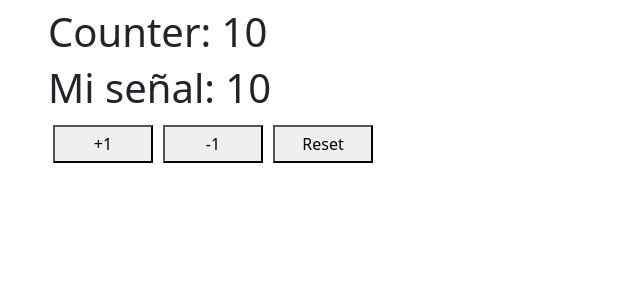
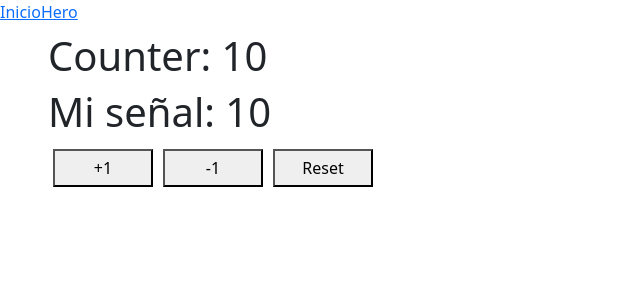
Before and after one commit to fserech/curso-angular, an Angular app in the folder bases/: page / in a window 1280 px wide. Shown: the top 300 px of the page, without its empty margins (0-640 px from the left). Built offline with nearby package versions, Linux system fonts and the light colour scheme.

Commit message:
RouterLink

```diff
--- a/bases/src/app/app.html
+++ b/bases/src/app/app.html
@@ -1,6 +1,6 @@
-<!--<nav>
-  <a routerLink="/">encabezado</a>
-</nav> -->
+<app-navbar>
+
+</app-navbar>
 <section class="mx-5 mt-2">
 <router-outlet />
 
--- a/bases/src/app/app.ts
+++ b/bases/src/app/app.ts
@@ -1,9 +1,10 @@
 import { Component, signal } from '@angular/core';
 import { RouterOutlet } from '@angular/router';
+import { Navbar } from "./components/shared/navbar/navbar";
 
 @Component({
   selector: 'app-root',
-  imports: [RouterOutlet],
+  imports: [RouterOutlet, Navbar],
   templateUrl: './app.html',
 
 })
--- /dev/null
+++ b/bases/src/app/components/shared/navbar/navbar.html
@@ -0,0 +1,4 @@
+<nav>
+  <a routerLink="/">Inicio</a>
+  <a routerLink="/hero">Hero  </a>
+</nav>
```
Also changed, not shown: bases/src/app/components/shared/navbar/navbar.ts (added, +13 -0 lines).
